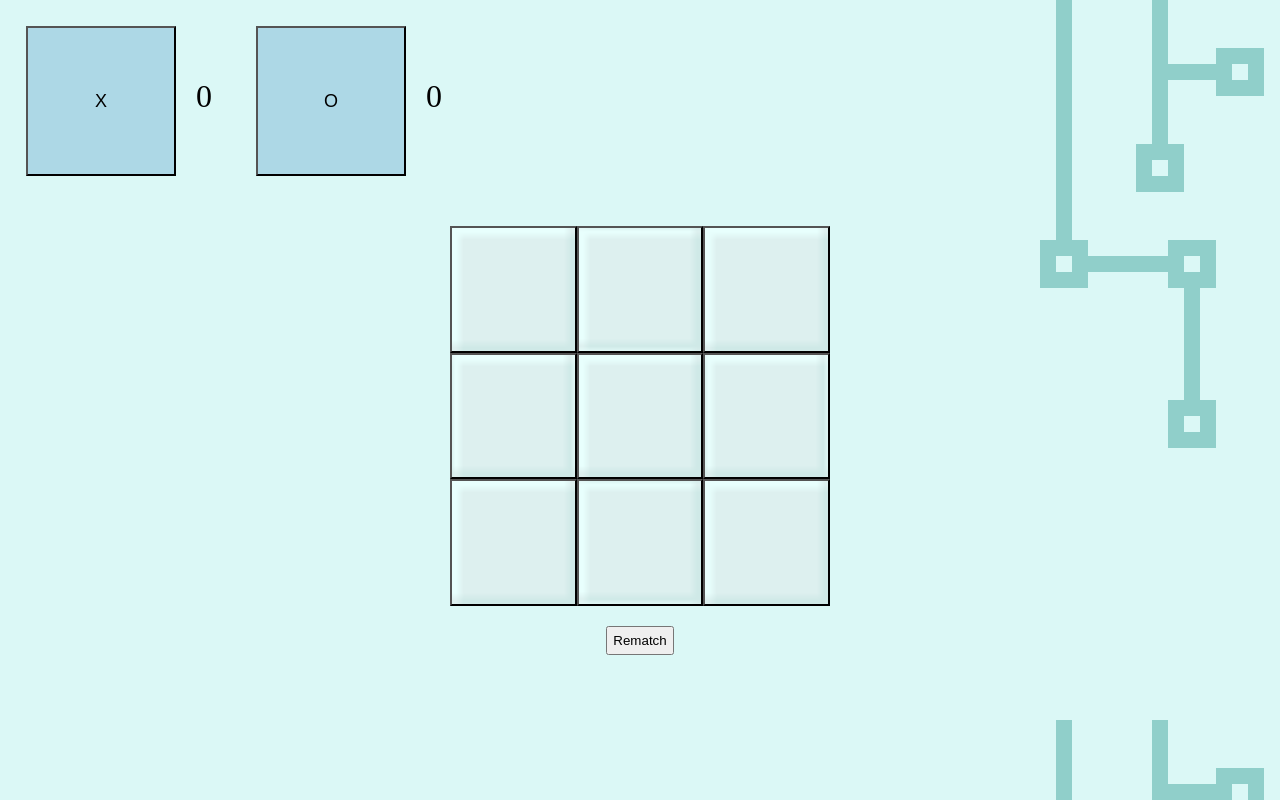
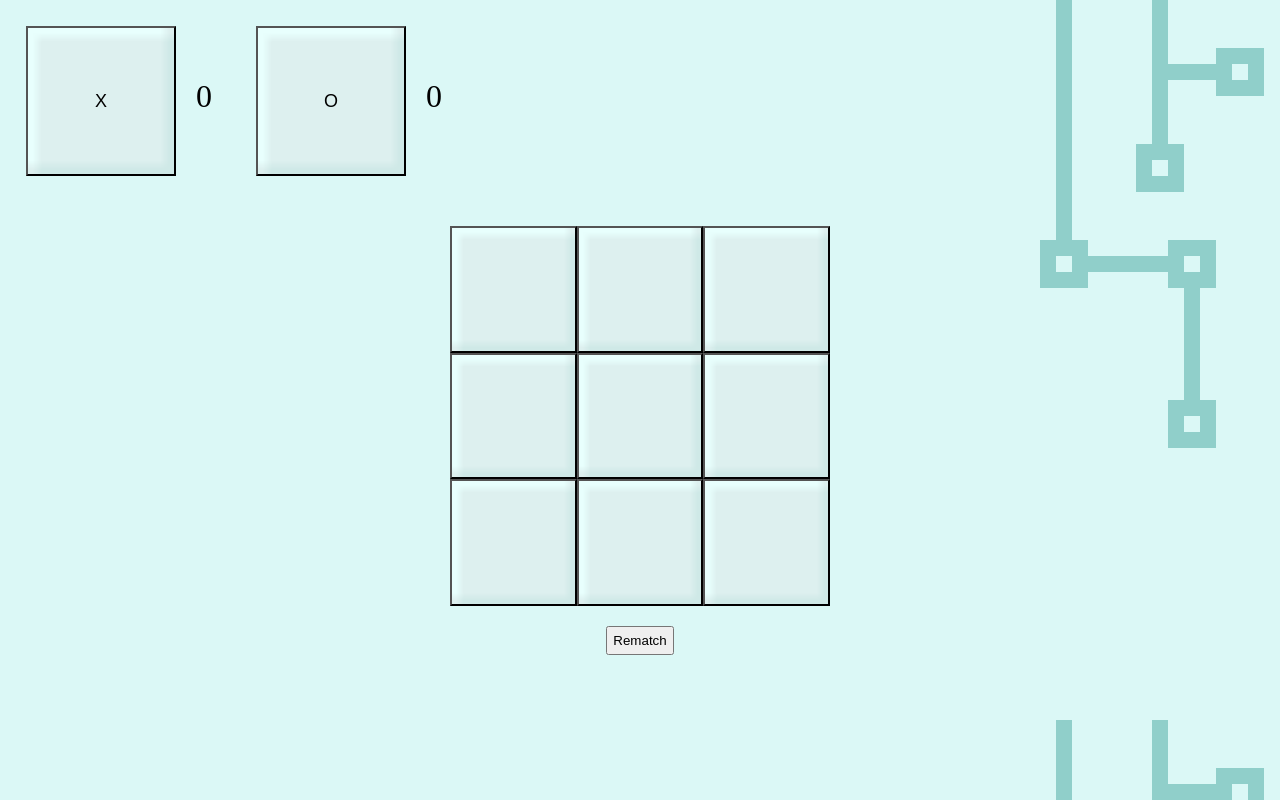
Before and after one commit to badideainc/internship-code-test, a website: page index.html in a window 1280 px wide. Drawn offline with Linux system fonts and the light colour scheme.

Commit message:
add background image to scoreMarkers

```diff
--- a/style.css
+++ b/style.css
@@ -23,7 +23,7 @@ body {
 
 .cell {
 	background-image: url(images/cell_light.png);
-	background-size: contain;
+	background-size: cover;
 	font-size: x-large;
 }
 
@@ -69,7 +69,8 @@ body {
 	height: 150px;
 	font-size: large;
 	text-align: center;
-	background-color: lightblue;
+	background-image: url(images/cell_light.png);
+	background-size: cover;
 }
 
 .scoreText {
```
